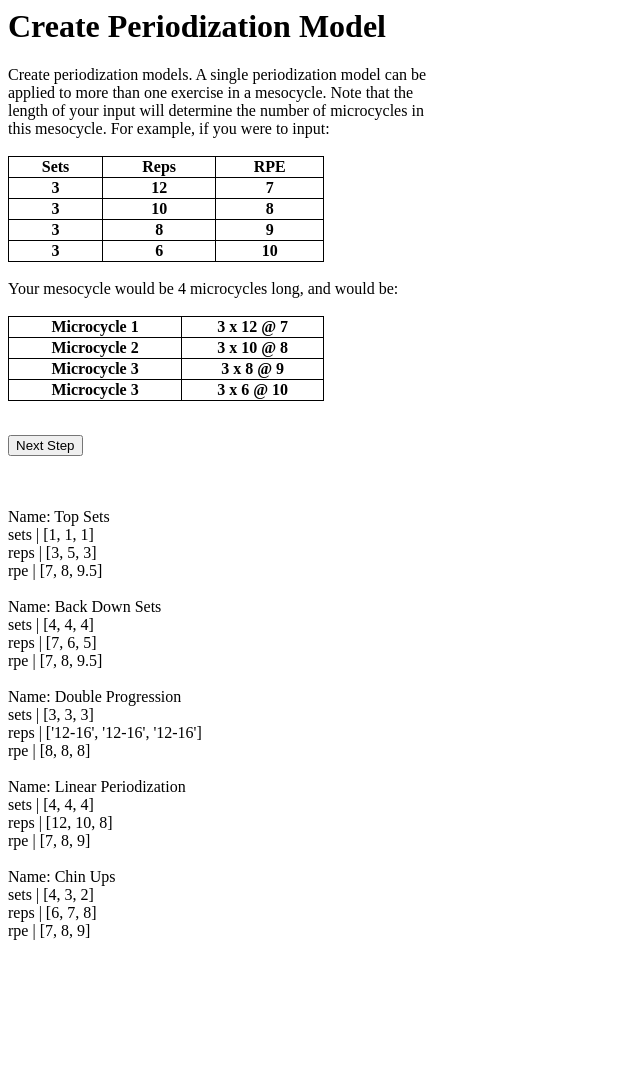
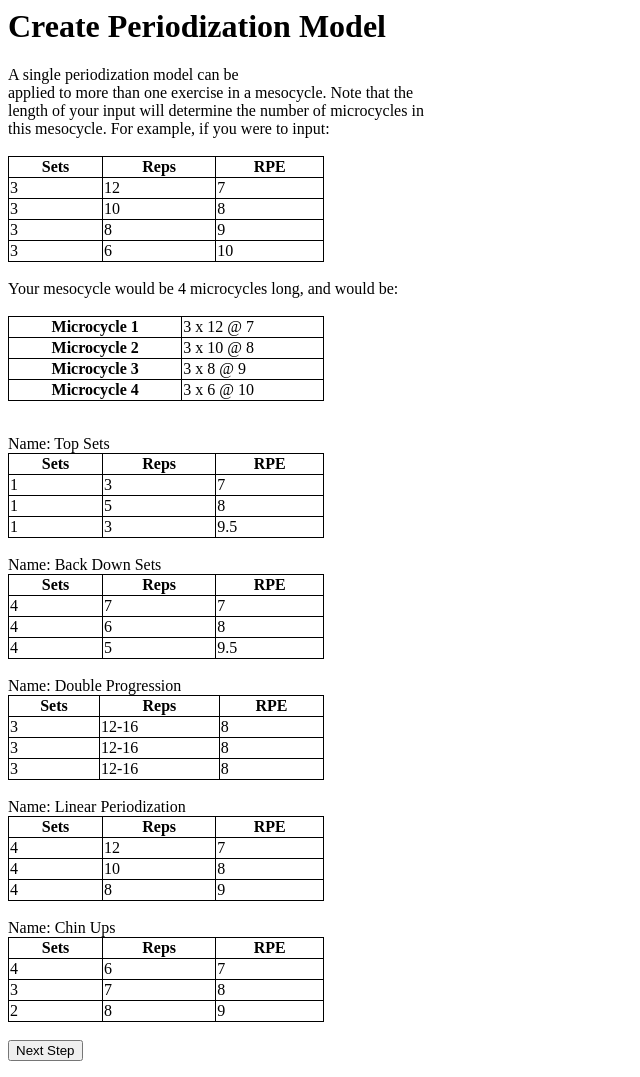
Before and after one commit to marshallm94/Workout_Tracker, a Flask app: page /create_periodization_models in a window 1280 px wide. Shown: the whole page, without its empty margins (0-640 px from the left). Before the commit the page ends 940 px from the top, so only its background shows below. Run offline with Flask 2, Linux system fonts and the light colour scheme; lists and menus that the app fills with data are empty.

Commit message:
Add jinja table to present JSON correctly

```diff
--- a/data/stage3.json
+++ b/data/stage3.json
@@ -1,27 +1,27 @@
 {
 	"Top Sets": {
-		"sets": [1,1,1],
-		"reps": [3,5,3],
-		"rpe": [7,8,9.5]
+		"Sets": [1,1,1],
+		"Reps": [3,5,3],
+		"RPE": [7,8,9.5]
 	},
 	"Back Down Sets": {
-		"sets": [4,4,4],
-		"reps": [7,6,5],
-		"rpe": [7,8,9.5]
+		"Sets": [4,4,4],
+		"Reps": [7,6,5],
+		"RPE": [7,8,9.5]
 	},
 	"Double Progression": {
-		"sets": [3,3,3],
-		"reps": ["12-16","12-16","12-16"],
-		"rpe": [8,8,8]
+		"Sets": [3,3,3],
+		"Reps": ["12-16","12-16","12-16"],
+		"RPE": [8,8,8]
 	},
 	"Linear Periodization": {
-		"sets": [4,4,4],
-		"reps": [12,10,8],
-		"rpe": [7,8,9]
+		"Sets": [4,4,4],
+		"Reps": [12,10,8],
+		"RPE": [7,8,9]
 	},
 	"Chin Ups": {
-		"sets": [4,3,2],
-		"reps": [6,7,8],
-		"rpe": [7,8,9]
+		"Sets": [4,3,2],
+		"Reps": [6,7,8],
+		"RPE": [7,8,9]
 	}
 }
--- a/examples/progression_model.json
+++ b/examples/progression_model.json
@@ -1,7 +1,8 @@
-{	"User Input": {
-		"sets": [3,3,3,3],
-		"reps": [12,10,8,6],
-		"rpe": [7,8,9,10]
+{
+	"User Input": {
+		"Sets": [3,3,3,3],
+		"Reps": [12,10,8,6],
+		"RPE": [7,8,9,10]
 	},
 	"Output": {
 		"Microcycle 1": "3 x 12 @ 7",
--- a/templates/create_periodization_models.html
+++ b/templates/create_periodization_models.html
@@ -9,83 +9,66 @@ table, th, td {
 
 {% block content %}
 
-
-
-
 <form method="POST" action="/review_mesocycle">
 
 <h1>Create Periodization Model</h1>
 
 	<p>
-	Create periodization models. A single periodization model can be <br>
+	A single periodization model can be <br>
 	applied to more than one exercise in a mesocycle. Note that the <br>
 	length of your input will determine the number of microcycles in <br>
 	this mesocycle. For example, if you were to input: <br>
 	<br>
 	<table style='width:25%'>
 		<tr>
-			<th>Sets</th>
-			<th>Reps</th>
-			<th>RPE</th>
+			{% for k in example['User Input'].keys() %}
+				<th>{{ k }}</th>
+			{% endfor %}
 		</tr>
-		<tr>
-			<th>3</th>
-			<th>12</th>
-			<th>7</th>
-		</tr>
-		<tr>
-			<th>3</th>
-			<th>10</th>
-			<th>8</th>
-		</tr>
-		<tr>
-			<th>3</th>
-			<th>8</th>
-			<th>9</th>
-		</tr>
-		<tr>
-			<th>3</th>
-			<th>6</th>
-			<th>10</th>
-		</tr>
+		<!-- iteration length is length of mesocycle -->
+		{% for i in range( example['User Input']['Sets']|length ) %}
+				<tr>
+				<td>{{ example['User Input']['Sets'][i] }}</td>
+				<td>{{ example['User Input']['Reps'][i] }}</td>
+				<td>{{ example['User Input']['RPE'][i] }}</td>
+				</tr>
+		{% endfor %}
 	</table>
 	<br>
 	Your mesocycle would be 4 microcycles long, and would be: <br>
 	<br>
 	<table style='width:25%'>
+		{% for k, v in example['Output'].items() %}
 		<tr>
-			<th>Microcycle 1</th>
-			<th>3 x 12 @ 7</th>
+			<th>{{ k }}</th>
+			<td>{{ v }}</td>
 		</tr>
-		<tr>
-			<th>Microcycle 2</th>
-			<th>3 x 10 @ 8</th>
-		</tr>
-		<tr>
-			<th>Microcycle 3</th>
-			<th>3 x 8 @ 9</th>
-		</tr>
-		<tr>
-			<th>Microcycle 3</th>
-			<th>3 x 6 @ 10</th>
-		</tr>
+		{% endfor %}
 	</table>
-	<br>
-
 	</p>
-<input type="submit" name="next_step" value='Next Step'/>
 <br>
-<br>
-<br>
-</form>
-{% for name, scheme in models.items() %}
+{% for name, prog_scheme in models.items() %}
 	Name: {{ name }}
 	<br>
-	{% for id, progression in scheme.items() %}
-		{{id}} | {{ progression }}
-		<br>
-	{% endfor %}
+	<table style='width:25%'>
+		<tr>
+			{% for k in prog_scheme.keys() %}
+				<th>{{ k }}</th>
+			{% endfor %}
+		</tr>
+		<!-- iteration length is length of mesocycle -->
+		{% for i in range( prog_scheme['Sets']|length ) %}
+				<tr>
+				<td>{{ prog_scheme['Sets'][i] }}</td>
+				<td>{{ prog_scheme['Reps'][i] }}</td>
+				<td>{{ prog_scheme['RPE'][i] }}</td>
+				</tr>
+		{% endfor %}
+	</table>
 	<br>
 {% endfor %}
 
+<input type="submit" name="next_step" value='Next Step'/>
+</form>
+
 {% endblock content %}
```
